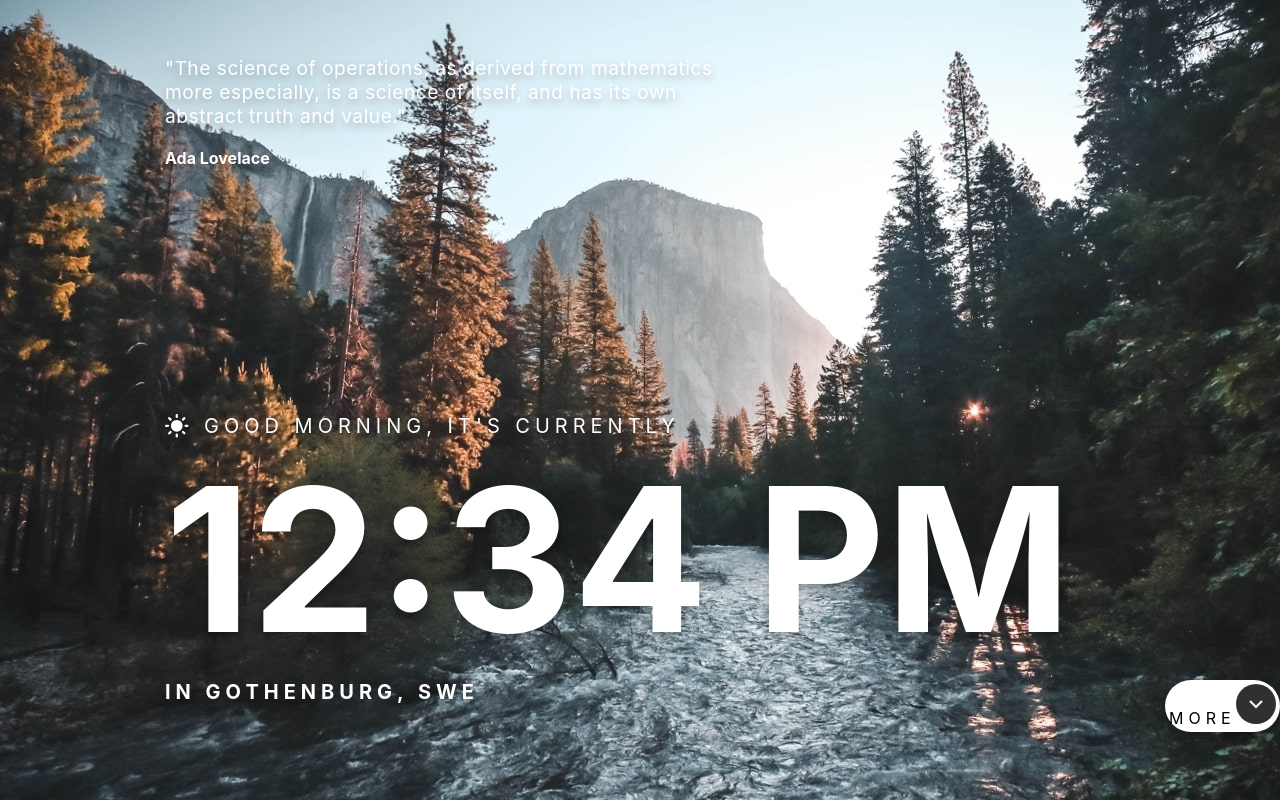
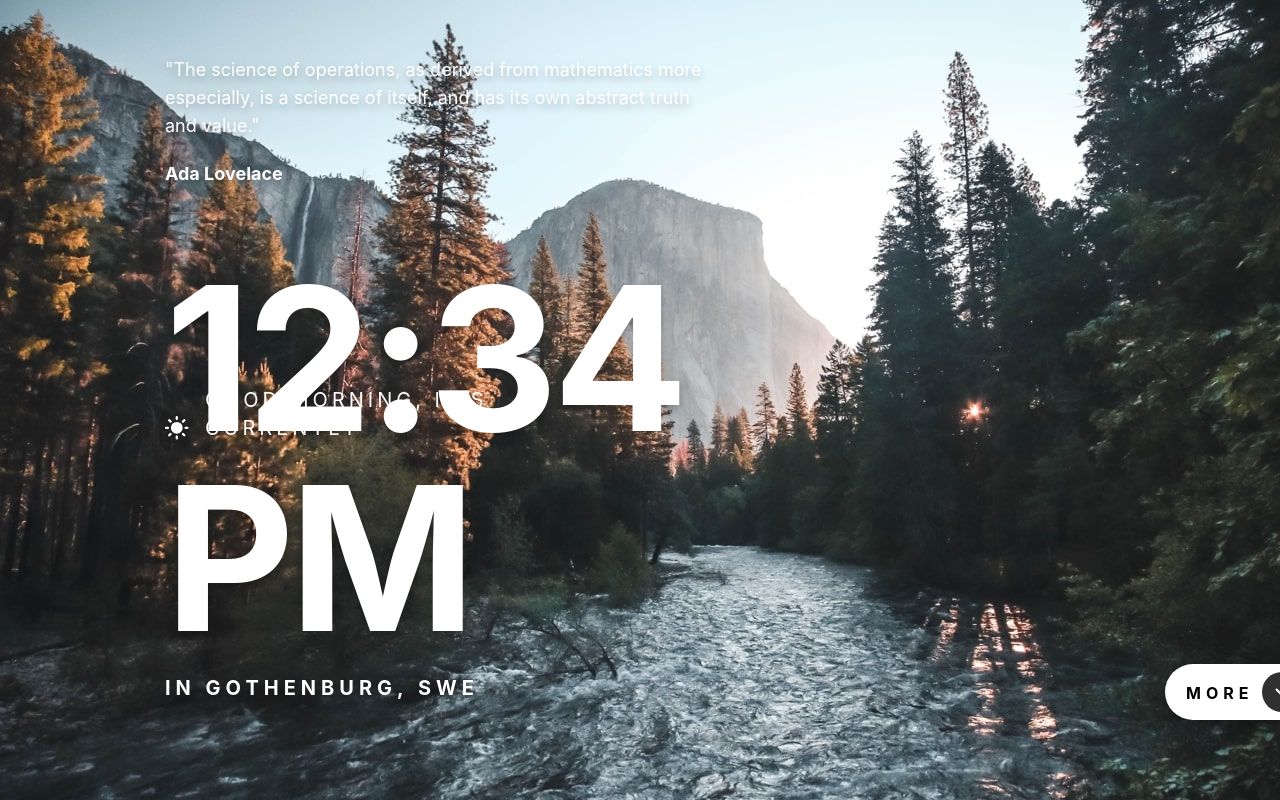
Before and after one commit to Richardsonn1/clockapp, a React (Create React App) app: page / in a window 1280 px wide. Shown: the top 800 px of the page. Built offline with nearby package versions, Linux system fonts and the light colour scheme.

Commit message:
Css update

```diff
--- a/src/App.css
+++ b/src/App.css
@@ -12,36 +12,6 @@ body {
   filter: drop-shadow(0px 4px 4px rgba(0, 0, 0, 0.25));
 }
 
-.daylight {
-  position: absolute;
-  width: 1110px;
-  height: 288px;
-  left: 165px;
-  top: 414px;
-  color: white;
-}
-
-.daylight h1 {
-  font-size: 200px;
-}
-
-.daylight p {
-  font-size: 20px;
-  letter-spacing: 5px;
-}
-
-.currently-container {
-  display: flex;
-}
-
-.currently-container p {
-  padding-left: 15px;
-}
-
-.weather-icon {
-  color: white;
-}
-
 .quote {
   position: absolute;
   width: 573px;
@@ -52,17 +22,138 @@ body {
 }
 
 .quote p {
-  font-size: larger;
-  letter-spacing: 0.5px;
+  width: 540px;
+  height: 84px;
+
+  font-family: Inter;
+  font-style: normal;
+  font-weight: normal;
+  font-size: 18px;
+  line-height: 28px;
+  /* or 156% */
+
+  display: flex;
+  align-items: flex-end;
+
+  color: #ffffff;
 }
 
-.location-container {
+.quote h4 {
+  width: 540px;
+  height: 28px;
+
+  font-family: Inter;
+  font-style: normal;
+  font-weight: bold;
+  font-size: 18px;
+  line-height: 28px;
+  /* identical to box height, or 156% */
+
   display: flex;
+  align-items: flex-end;
+
+  color: #ffffff;
+}
+
+.daylight {
+  position: absolute;
+  width: 1110px;
+  height: 288px;
+  left: 165px;
+  top: 414px;
+  color: white;
+}
+
+.daylight-container {
+  position: absolute;
+  width: 575px;
+  height: 288px;
+}
+
+.daylight h1 {
+  position: absolute;
+  height: 200px;
+  left: 0%;
+  right: 15.3%;
+  top: calc(50% - 200px / 2);
+
+  font-style: normal;
+  font-weight: bold;
+  font-size: 200px;
+  line-height: 200px;
+  /* identical to box height, or 100% */
+
+  display: flex;
+  align-items: flex-end;
+  letter-spacing: -5px;
+}
+
+.daylight p {
+  font-size: 20px;
+  letter-spacing: 5px;
+}
+
+.currently-container {
+  display: flex;
+  position: absolute;
+  left: 0%;
+  right: 15.83%;
+  top: 0%;
+  bottom: 90.28%;
+}
+
+.currently p {
+  position: absolute;
+  height: 28px;
+  left: 8.26%;
+  right: 0.83%;
+  top: calc(50% - 28px / 2);
+
+  font-style: normal;
+  font-weight: normal;
+  font-size: 20px;
+  line-height: 28px;
+  /* identical to box height, or 140% */
+
+  display: flex;
+  align-items: flex-end;
+  letter-spacing: 4px;
+  text-transform: uppercase;
+
+  color: #ffffff;
+}
+
+.weather-icon {
+  position: absolute;
+  width: 24px;
+  height: 24px;
+  left: 0px;
+  top: 2px;
+
+  color: white;
 }
 
 .location {
+  position: absolute;
+  height: 28px;
+  width: 600px;
+  left: 0%;
+  right: 58.78%;
+  top: calc(50% - 28px / 2 + 130px);
+
+  font-family: Inter;
+  font-style: normal;
   font-weight: bold;
-  float: left;
+  font-size: 24px;
+  line-height: 28px;
+  /* identical to box height, or 117% */
+
+  display: flex;
+  align-items: flex-end;
+  letter-spacing: 4.8px;
+  text-transform: uppercase;
+
+  color: #ffffff;
 }
 
 .more {
@@ -70,18 +161,42 @@ body {
   width: 146px;
   height: 56px;
   left: 1000px;
+  top: 250px;
 }
 
-.arrow-btn {
+.more nav {
+  position: absolute;
+  left: 0%;
+  right: 0%;
+  top: 0%;
+  bottom: 0%;
+
+  background: #ffffff;
+  border-radius: 28px;
+}
+
+.more a {
+  position: absolute;
+  height: 28px;
+  left: 14.38%;
+  right: 42.47%;
+  top: calc(50% - 28px / 2 + 1px);
+
+  font-style: normal;
+  font-weight: bold;
+  font-size: 16px;
+  line-height: 28px;
+  /* identical to box height, or 175% */
+
+  display: flex;
+  align-items: flex-end;
+  letter-spacing: 5px;
+  text-transform: uppercase;
   text-decoration: none;
-  color: black;
-  padding: 4px;
-  border-radius: 30px;
-  background-color: white;
-  letter-spacing: 5px;
-  position: absolute;
-  text-align: center;
-  justify-content: center;
+
+  color: #000000;
+
+  mix-blend-mode: normal;
 }
 
 .cross-img {
@@ -90,5 +205,9 @@ body {
   -ms-transform: rotate(180deg);
   -o-transform: rotate(180deg);
   transform: rotate(180deg);
-  position: relative;
+  position: absolute;
+  width: 40px;
+  height: 40px;
+  left: 97px;
+  top: 8px;
 }
--- a/src/App.js
+++ b/src/App.js
@@ -28,18 +28,25 @@ export default class App extends Component {
             <h4>Ada Lovelace</h4>
           </div>
           <div className="daylight">
+            <div className="daylight-container">
               <div className="currently-container">
+                <div className="weather-icon">
                   <img src={sun} alt="icon" />
+                </div>
+                <div className="currently">
                   <p>GOOD MORNING, IT'S CURRENTLY</p>
                 </div>
+              </div>
               <h1> {this.state.time.toLocaleTimeString([], { hour: '2-digit', minute: '2-digit' })} </h1>
-            <div className="location-container">
               <div className="location">
                 <p>IN GOTHENBURG, SWE</p>
               </div>
+            </div>
             <div className="more">
-                <a href="#more" className="arrow-btn">MORE<img src={arrow} alt="icon" className="cross-img" /></a>
-              </div>
+              <nav>
+                <a href="#more" className="arrow-btn">MORE</a>
+                <img src={arrow} alt="icon" className="cross-img" />
+              </nav>
             </div>
           </div>
         </div>
```
Lines whose indentation alone changed are shown as unchanged.
